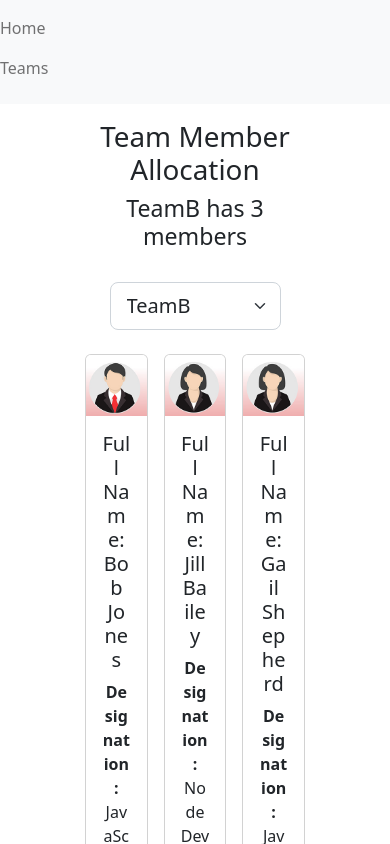
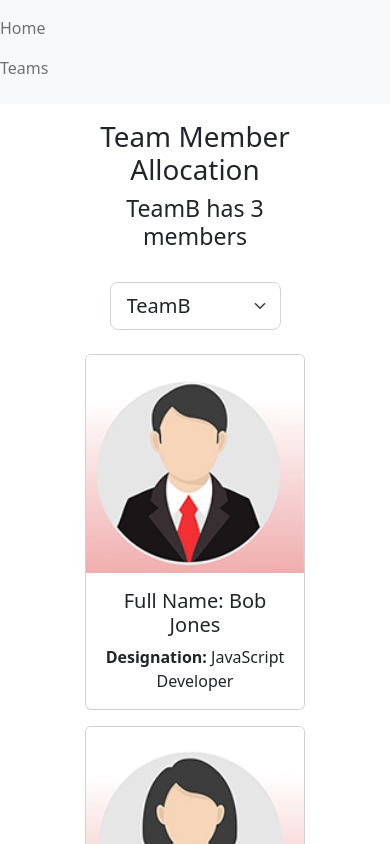
Before and after one commit to AlexWade555/TeamMemberAllocation, a React (Create React App) app: page / in a window 390 px wide. Shown: the top 844 px of the page. Built offline with nearby package versions, Linux system fonts and the light colour scheme.

Commit message:
final touches

```diff
--- a/src/App.css
+++ b/src/App.css
@@ -13,3 +13,9 @@ h1,h2,h3,h4,h5,p{
   text-align: center;
 
 }
+
+@media only screen and (max-width:600px){
+  .card-collection{
+    grid-template-columns: 1fr;
+  }
+}
--- a/src/components/Nav.jsx
+++ b/src/components/Nav.jsx
@@ -3,11 +3,11 @@ import { Link } from "react-router-dom";
 const Nav = () => {
   return (
     <nav className = "navbar navbar-expand-lg navbar-light bg-light">
-      <ul className = "navbar-nav me-auto mb-2 mb-lg-0">
-        <li className = "nav-item">
+      <ul className = "navbar-nav me-auto mb-2 mb-lg-0" key ="nav">
+        <li className = "nav-item" key = "home">
           <Link className = "nav-link" to = "/">Home</Link>
         </li>
-        <li className = "nav-item">
+        <li className = "nav-item" key = "teams">
           <Link className = "nav-link" to = "/GroupedTeamMembers">Teams</Link>
         </li>
       </ul>
```
